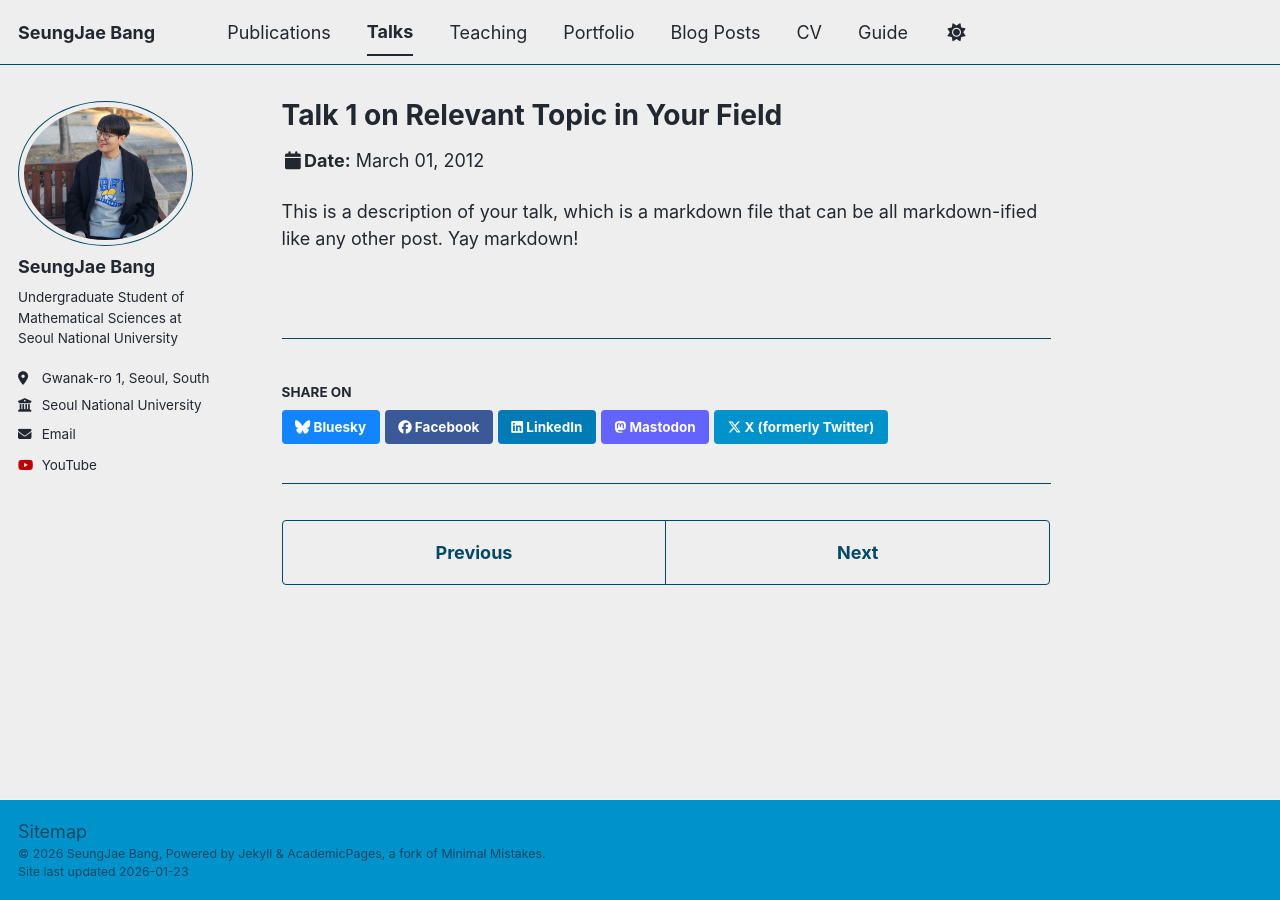
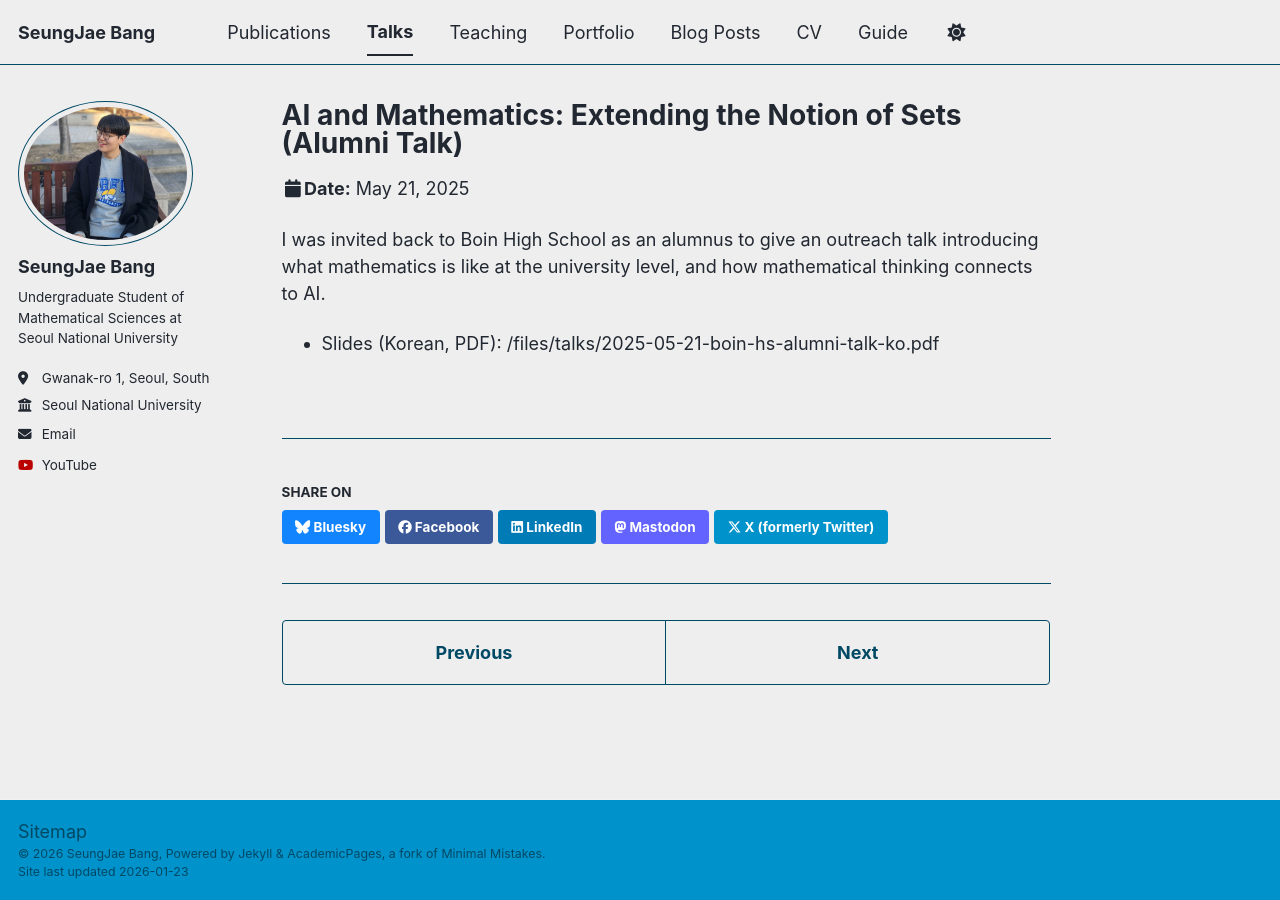
Before and after one commit to jae-s-bang/jae-s-bang.github.io, a Jekyll site: the page built from _talks/2012-03-01-talk-1.md, in a window 1280 px wide. Built offline with Jekyll 4.4.1, drawn with Linux system fonts in a browser that asks for light colours; a script bundle is joined from its source files by our own code; library files that are not in the unit come from our copies.

Commit message:
Update 2012-03-01-talk-1.md

```diff
--- a/_talks/2012-03-01-talk-1.md
+++ b/_talks/2012-03-01-talk-1.md
@@ -1,11 +1,13 @@
 ---
-title: "Talk 1 on Relevant Topic in Your Field"
+title: "AI and Mathematics: Extending the Notion of Sets (Alumni Talk)"
 collection: talks
-type: "Talk"
-permalink: /talks/2012-03-01-talk-1
-venue: "UC San Francisco, Department of Testing"
-date: 2012-03-01
-location: "San Francisco, CA, USA"
+type: "Outreach Talk"
+permalink: /talks/2025-05-21-boin-hs-alumni-talk
+venue: "Boin High School (Alumni Invitation)"
+date: 2025-05-21
+location: "Seoul, Korea"
 ---
 
-This is a description of your talk, which is a markdown file that can be all markdown-ified like any other post. Yay markdown!
+I was invited back to Boin High School as an alumnus to give an outreach talk introducing what mathematics is like at the university level, and how mathematical thinking connects to AI.
+
+- Slides (Korean, PDF): /files/talks/2025-05-21-boin-hs-alumni-talk-ko.pdf
```
